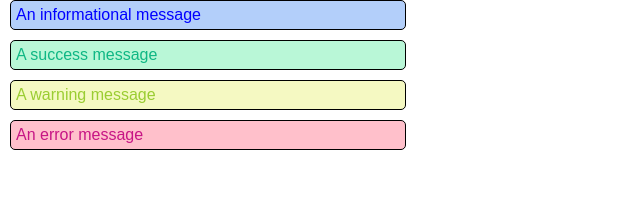
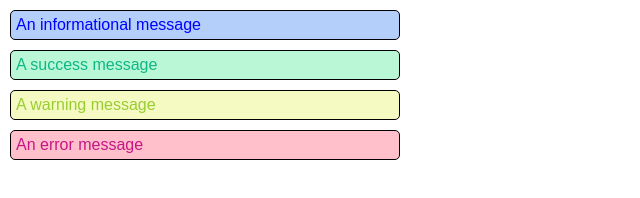
Before and after one commit to cuvillier-ryan/codeup-web-excercises, a website: page messages.html in a window 1280 px wide. Shown: the whole page, without its empty margins (0-640 px from the left). Drawn offline with Linux system fonts and the light colour scheme.

Commit message:
cssMessages

```diff
--- a/css/messages.css
+++ b/css/messages.css
@@ -6,12 +6,16 @@ body, html {
     font-family: Arial, Ubuntu, sans-serif;
 }
 
+.container {
+    margin: 10px 10px;
+}
+
 .message {
     border: solid black 1px;
     border-radius: 5px;
     width: 30%;
     padding: 5px;
-    margin: 0 0 10px 10px;
+    margin: 0px 0px 10px 0px;
 }
 
 .message-error {
```
